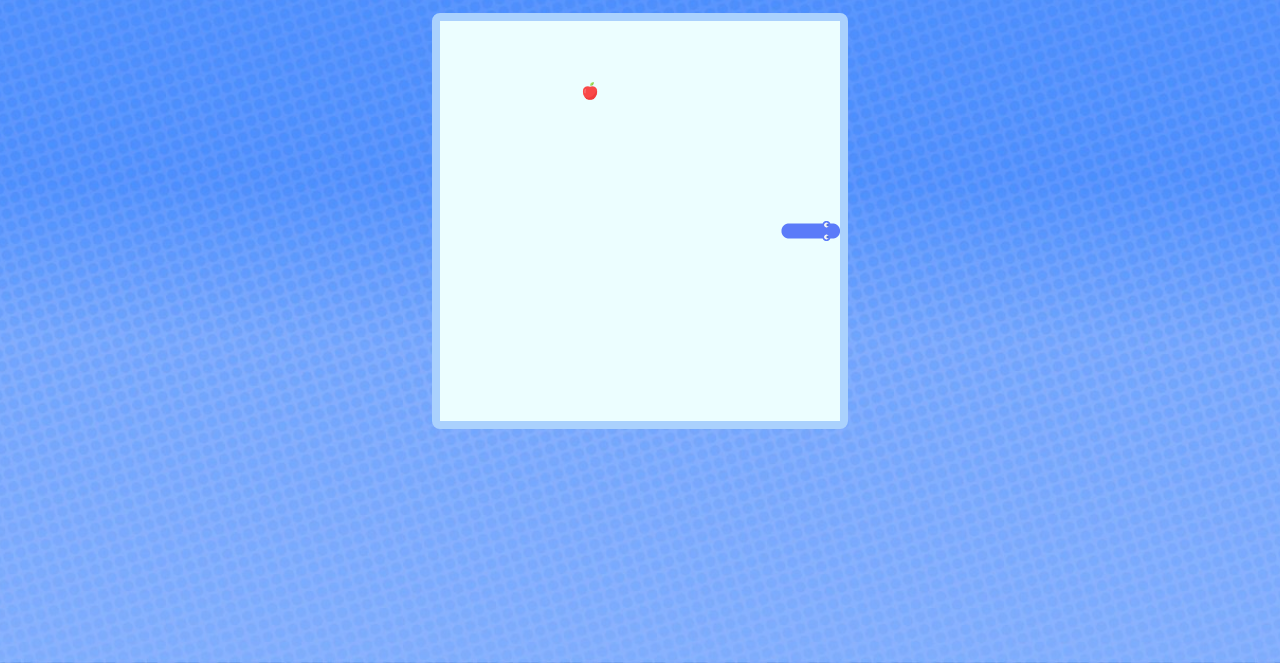
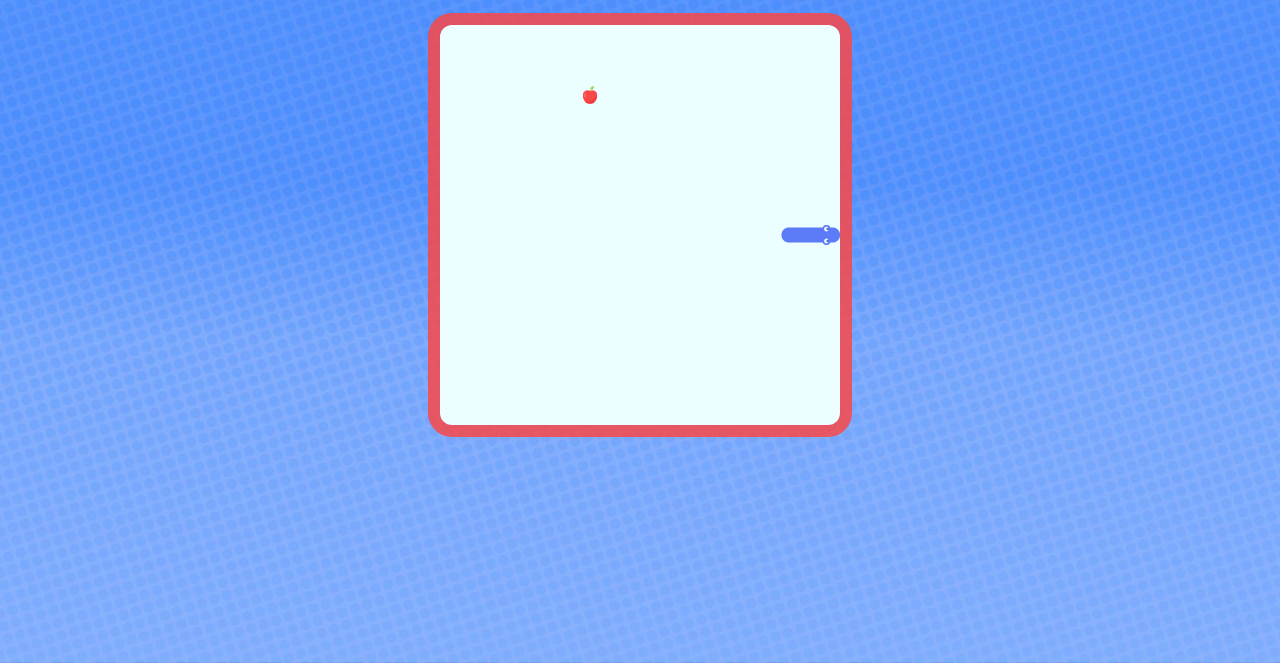
Before and after one commit to MacJ13/snake-game, a website built with Vite: page index.html in a window 1280 px wide. Shown: the part 137-800 px from the top of the page. Built offline with nearby package versions, Linux system fonts and the light colour scheme.

Commit message:
Update canvas style

```diff
--- a/src/style.css
+++ b/src/style.css
@@ -56,6 +56,7 @@ body {
 
 #canvas {
   background-color: var(--canvas-bg);
-  border: 0.5rem solid var(--canvas-border-bg);
-  border-radius: 0.5rem;
+  border-radius: 0.75rem;
+  box-shadow: 0px 0px 0px 0.75rem rgba(249, 72, 72, 0.85);
+  margin-top: 0.75rem;
 }
```
